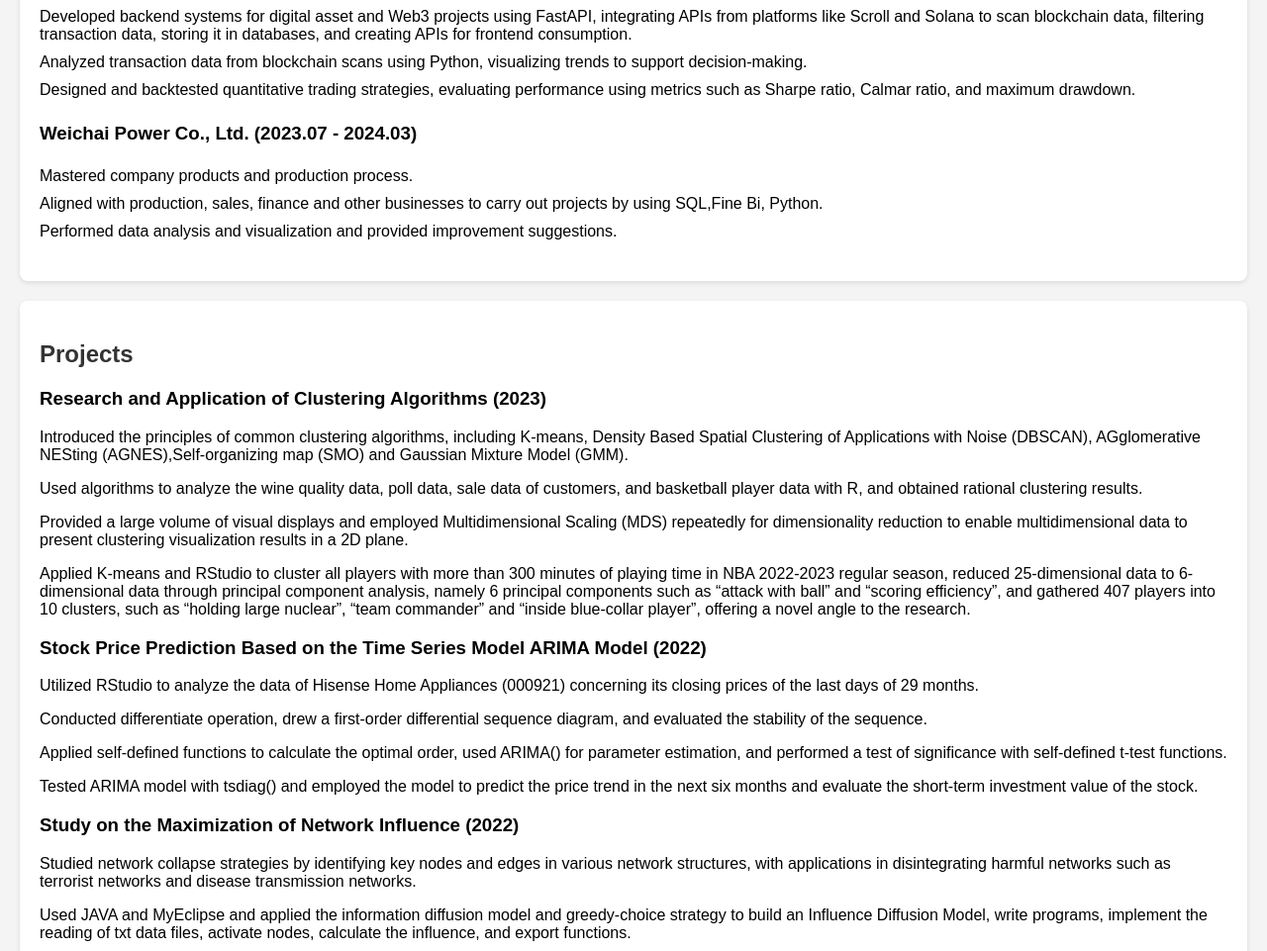
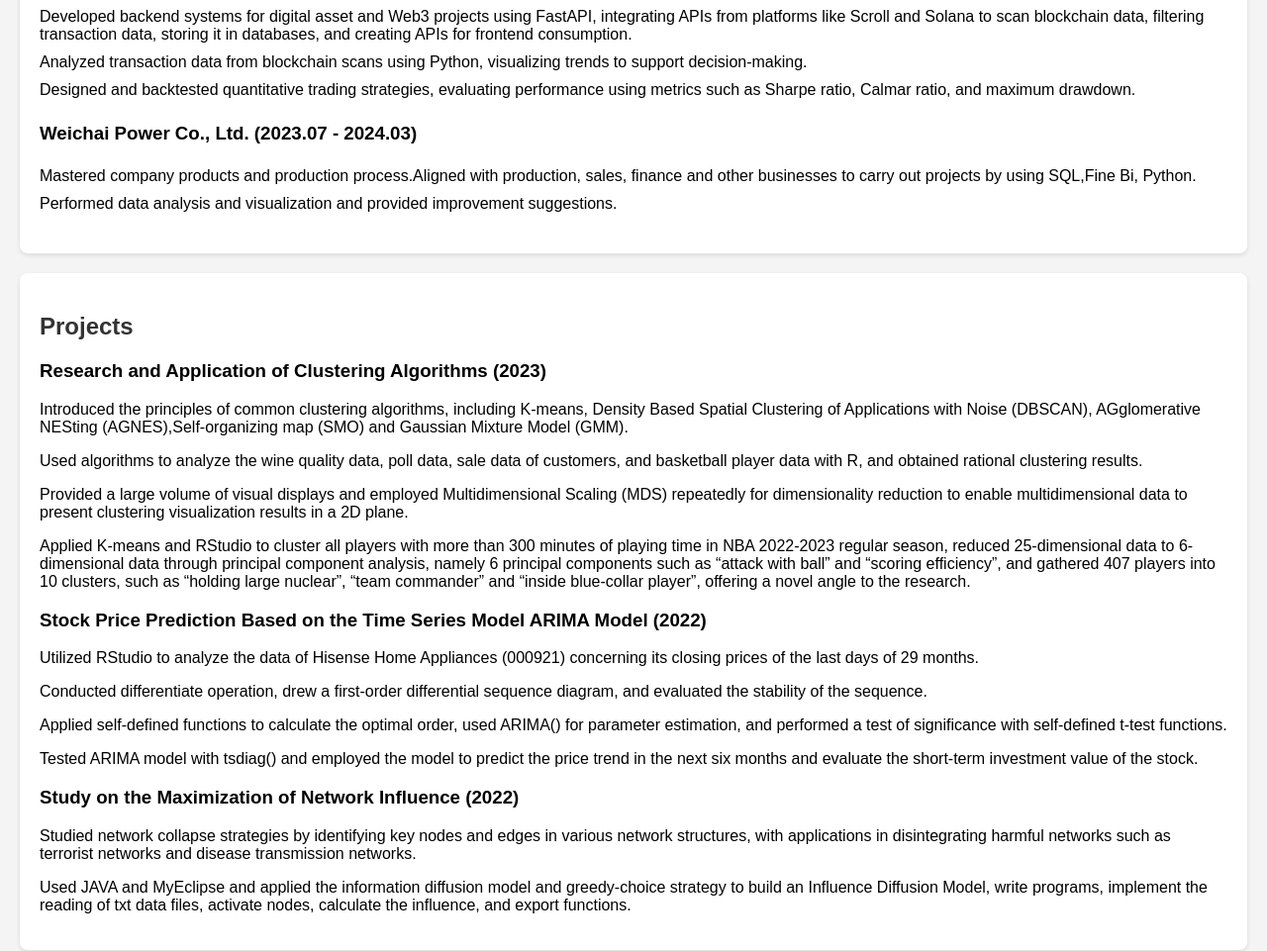
Before and after one commit to DavidWuinChina/DavidWuinChina.github.io, a plain HTML site: page index.html in a window 1280 px wide. Shown: the part 934-1895 px from the top of the page at 99% size. Drawn offline with Linux system fonts and the light colour scheme.

Commit message:
Update index.html

```diff
--- a/index.html
+++ b/index.html
@@ -88,8 +88,7 @@
 
     <h3>Weichai Power Co., Ltd. (2023.07 - 2024.03)</h3>
     <ul>
-        <li>Mastered company products and production process.</li>
-        <li>Aligned with production, sales, finance and other businesses to carry out projects by using SQL,Fine Bi, Python.</li>
+        <li>Mastered company products and production process.Aligned with production, sales, finance and other businesses to carry out projects by using SQL,Fine Bi, Python.</li>
         <li>Performed data analysis and visualization and provided improvement suggestions.</li>
     </ul>
 </section>
```
